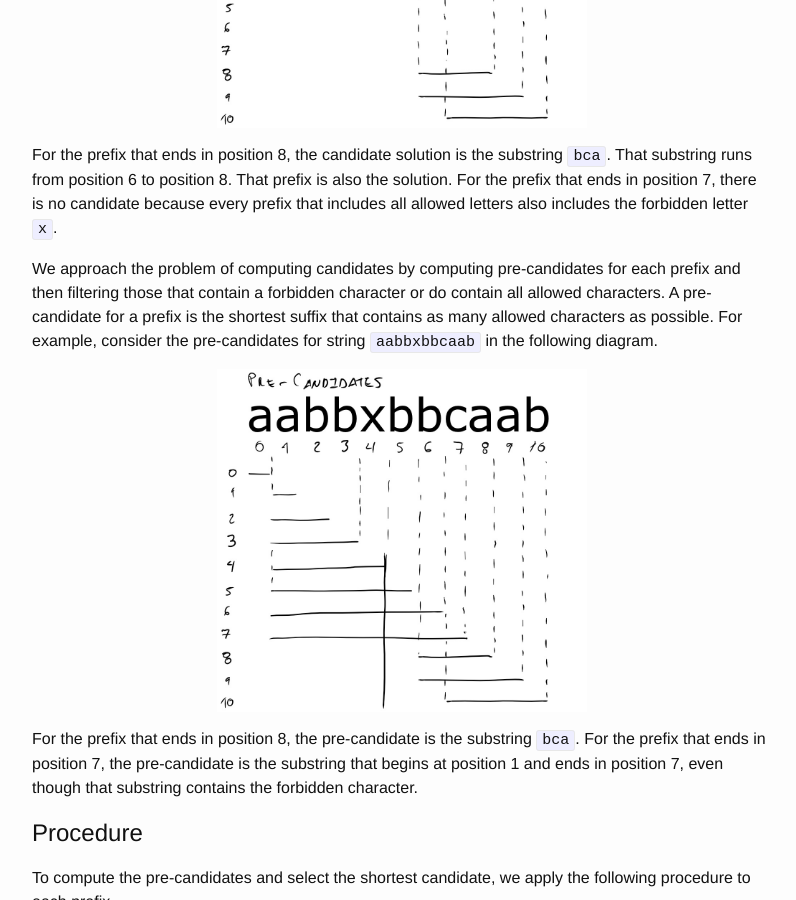
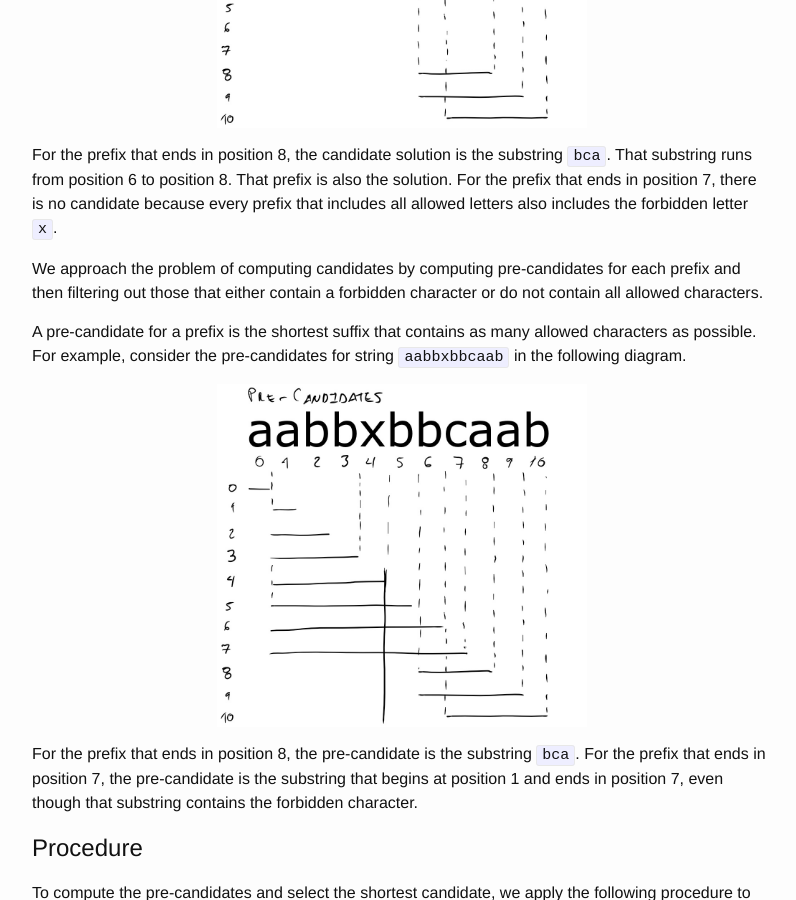
Before and after one commit to mrrusof/mrrusof.github.io, a Jekyll site: the page built from _posts/2017-04-01-shortest-substring-made-of-allowed-letters.markdown, in a window 1280 px wide and 900 px high, scrolled down 1388 px. Shown: the whole window, without its empty margins (238-1034 px from the left). Built offline with Jekyll 4.4.1, drawn with Linux system fonts in a browser that asks for light colours; comment, search, counter and statistics services are not loaded.

Commit message:
Fix typo.

```diff
--- a/_posts/2017-04-01-shortest-substring-made-of-allowed-letters.markdown
+++ b/_posts/2017-04-01-shortest-substring-made-of-allowed-letters.markdown
@@ -71,9 +71,11 @@
 forbidden letter `x`.
 
 We approach the problem of computing candidates by computing
-pre-candidates for each prefix and then filtering those that contain a
-forbidden character or do contain all allowed characters.  A
-pre-candidate for a prefix is the shortest suffix that contains as
+pre-candidates for each prefix and then filtering out those that
+either contain a forbidden character or do not contain all allowed
+characters.
+
+A pre-candidate for a prefix is the shortest suffix that contains as
 many allowed characters as possible. For example, consider the
 pre-candidates for string `aabbxbbcaab` in the following diagram.
 
--- a/_posts/2018-01-10-index-of.markdown
+++ b/_posts/2018-01-10-index-of.markdown
@@ -326,10 +326,7 @@
 
 # Knuth-Morris-Pratt Algorithm
 
-<div style="width: 20%; float: right; text-align: center;">
-<a target="_blank"  href="https://www.amazon.com/gp/product/0262033844/ref=as_li_tl?ie=UTF8&camp=1789&creative=9325&creativeASIN=0262033844&linkCode=as2&tag=tbop-20&linkId=35d34a30e72c2cb447f7cc8a86ad3ce5"><img border="0" src="//ws-na.amazon-adsystem.com/widgets/q?_encoding=UTF8&MarketPlace=US&ASIN=0262033844&ServiceVersion=20070822&ID=AsinImage&WS=1&Format=_SL110_&tag=tbop-20" ></a><img src="//ir-na.amazon-adsystem.com/e/ir?t=tbop-20&l=am2&o=1&a=0262033844" width="1" height="1" border="0" alt="" style="border:none !important; margin:0px !important;" />
-<a target="_blank" href="https://www.amazon.com/gp/product/0262033844/ref=as_li_tl?ie=UTF8&camp=1789&creative=9325&creativeASIN=0262033844&linkCode=as2&tag=tbop-20&linkId=10069966509cc79b6b7020137ef79909">Get the book.</a><img src="//ir-na.amazon-adsystem.com/e/ir?t=tbop-20&l=am2&o=1&a=0262033844" width="1" height="1" border="0" alt="" style="border:none !important; margin:0px !important;" />
-</div>
+{% include get-cormen.html %}
 Our implementation of the solution approach corresponds to the
 Knuth-Morris-Pratt Algorithm.  The implementation is a transliteration
 of the pseudo-code in Section 32.4 of [Cormen et al](#cormen).  You
```
Also changed, not shown: other parts of _posts/2017-04-01-shortest-substring-made-of-allowed-letters.markdown (+1 -1 lines).
